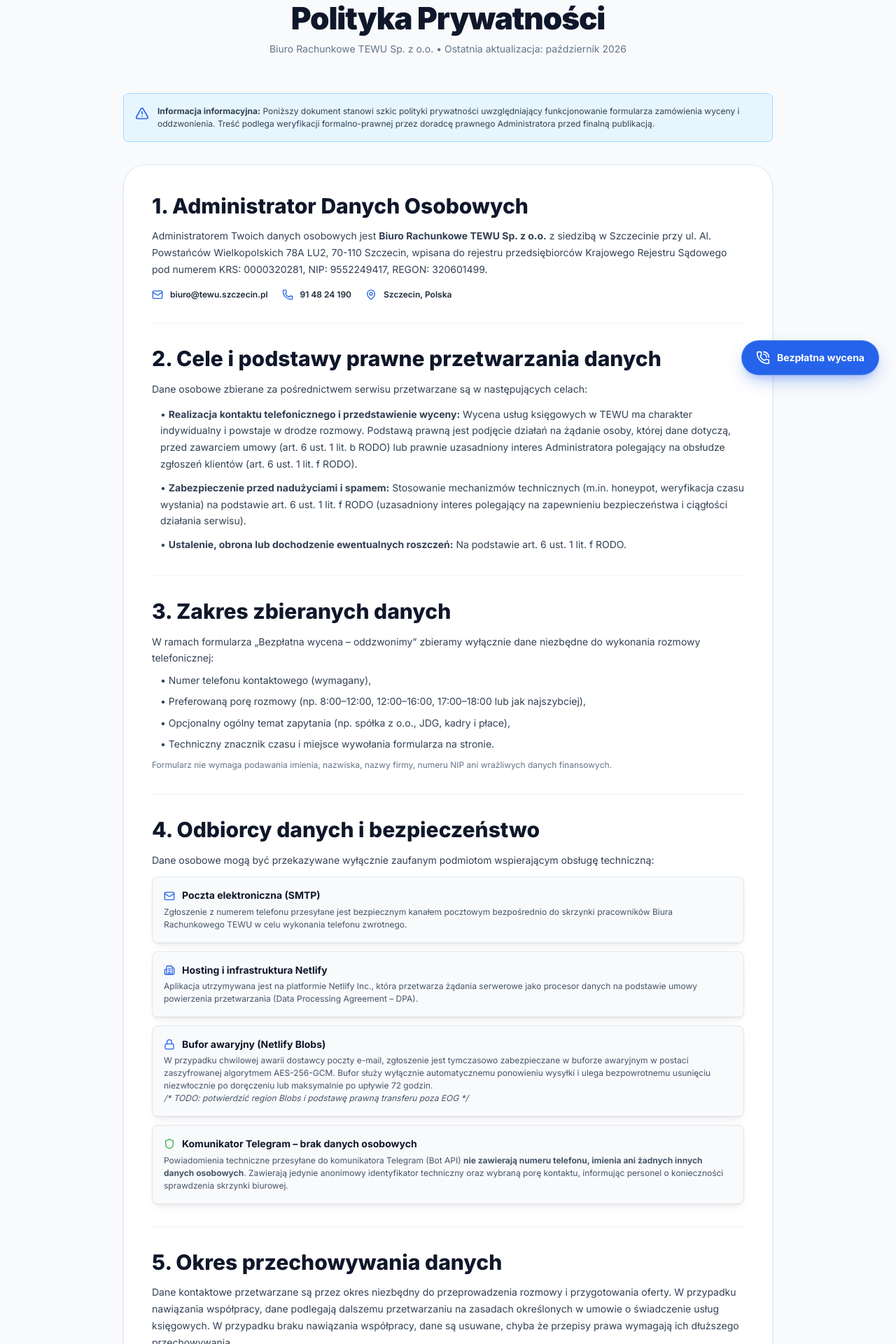
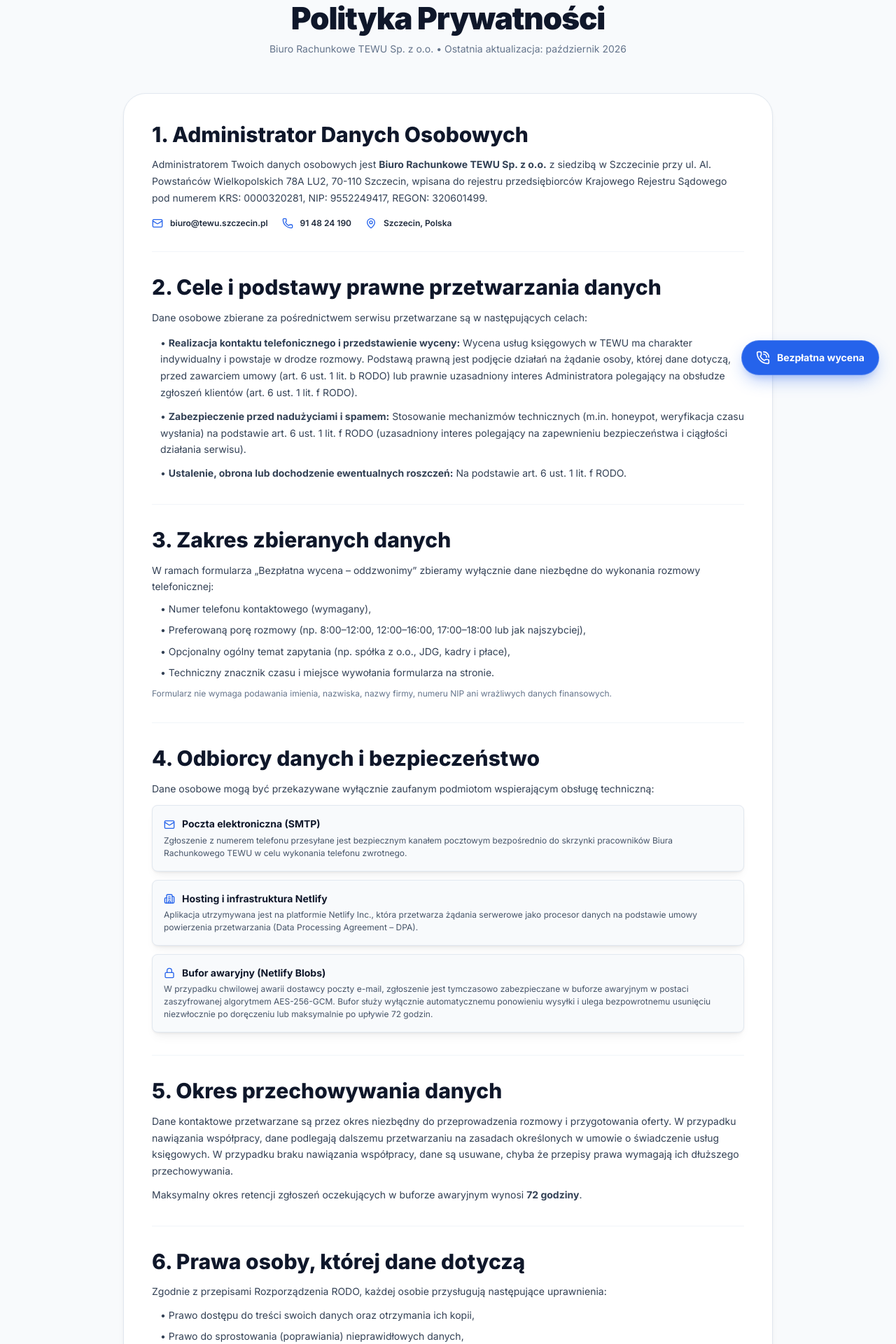
Before and after one commit to sylwek-tewu/tewu-webiste, a Next.js app: page /polityka-prywatnosci in a window 1280 px wide. Shown: the part 240-2160 px from the top of the page at 70% size. Built offline with nearby package versions, Linux system fonts and the light colour scheme.

Commit message:
aktualizacja polityki prywatnosci

```diff
--- a/src/app/polityka-prywatnosci/page.tsx
+++ b/src/app/polityka-prywatnosci/page.tsx
@@ -33,18 +33,6 @@
               Biuro Rachunkowe TEWU Sp. z o.o. • Ostatnia aktualizacja: październik 2026
             </Text>
           </Box>
-
-          {/* Legal Notice Callout */}
-          <Paper p="md" radius="md" withBorder bg="blue.0" style={{ borderColor: 'var(--mantine-color-blue-2)' }}>
-            <Group gap="sm" wrap="nowrap" align="flex-start">
-              <AlertTriangle size={20} color="var(--mantine-color-brandBlue-6)" style={{ flexShrink: 0, marginTop: 2 }} />
-              <Text size="xs" c="slate.7" lh={1.5}>
-                <strong>Informacja informacyjna:</strong> Poniższy dokument stanowi szkic polityki prywatności uwzględniający
-                funkcjonowanie formularza zamówienia wyceny i oddzwonienia. Treść podlega weryfikacji formalno-prawnej
-                przez doradcę prawnego Administratora przed finalną publikacją.
-              </Text>
-            </Group>
-          </Paper>
 
           {/* Main Content Card */}
           <Paper p={{ base: 'xl', md: 40 }} radius="xl" shadow="sm" withBorder bg="white" style={{ borderColor: 'var(--mantine-color-slate-2)' }}>
@@ -168,20 +156,6 @@
                       W przypadku chwilowej awarii dostawcy poczty e-mail, zgłoszenie jest tymczasowo zabezpieczane w buforze awaryjnym
                       w postaci zaszyfrowanej algorytmem AES-256-GCM. Bufor służy wyłącznie automatycznemu ponowieniu wysyłki
                       i ulega bezpowrotnemu usunięciu niezwłocznie po doręczeniu lub maksymalnie po upływie 72 godzin.
-                      <br />
-                      <em>/* TODO: potwierdzić region Blobs i podstawę prawną transferu poza EOG */</em>
-                    </Text>
-                  </Paper>
-
-                  <Paper p="md" radius="md" withBorder bg="slate.0" style={{ borderColor: 'var(--mantine-color-slate-2)' }}>
-                    <Group gap="xs" mb={4}>
-                      <Shield size={16} color="var(--mantine-color-green-7)" />
-                      <Text size="sm" fw={700} c="slate.9">Komunikator Telegram – brak danych osobowych</Text>
-                    </Group>
-                    <Text size="xs" c="slate.6" lh={1.5}>
-                      Powiadomienia techniczne przesyłane do komunikatora Telegram (Bot API) <strong>nie zawierają numeru telefonu,
-                      imienia ani żadnych innych danych osobowych</strong>. Zawierają jedynie anonimowy identyfikator techniczny
-                      oraz wybraną porę kontaktu, informując personel o konieczności sprawdzenia skrzynki biurowej.
                     </Text>
                   </Paper>
                 </Stack>
@@ -242,12 +216,11 @@
                   Serwis wykorzystuje niezbędne mechanizmy sesyjne zapewniające prawidłowe działanie interfejsu. Formularz
                   oddzwonienia nie ładuje zewnętrznych skryptów śledzących (m.in. brak zewnętrznych systemów CAPTCHA).
                 </Text>
-                <Paper p="md" radius="md" bg="slate.0" withBorder style={{ borderColor: 'var(--mantine-color-slate-2)' }}>
+                {/* <Paper p="md" radius="md" bg="slate.0" withBorder style={{ borderColor: 'var(--mantine-color-slate-2)' }}>
                   <Text size="xs" c="slate.6" fs="italic">
-                    /* TODO: Sekcja zostanie zaktualizowana i rozbudowana po wdrożeniu baneru cookies (CMP / Cookiebot),
-                    trybu Google Consent Mode v2, Google Analytics 4 oraz tagów konwersji kampanii reklamowych Google Ads. */
-                  </Text>
-                </Paper>
+                    TODO: Sekcja zostanie zaktualizowana i rozbudowana po wdrożeniu baneru cookies (CMP / Cookiebot),
+                    trybu Google Consent Mode v2, Google Analytics 4 oraz tagów konwersji kampanii reklamowych Google Ads.
+                </Paper> */}
               </div>
             </Stack>
           </Paper>
```
